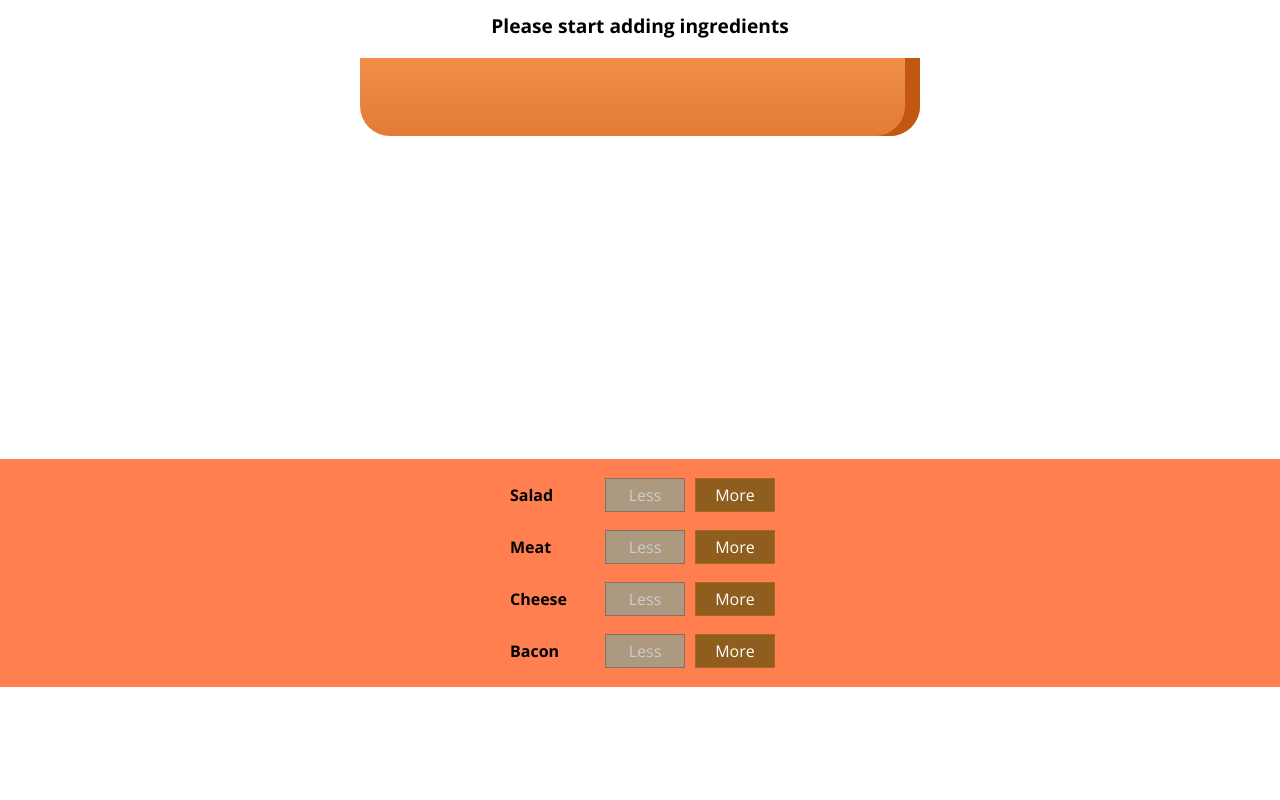
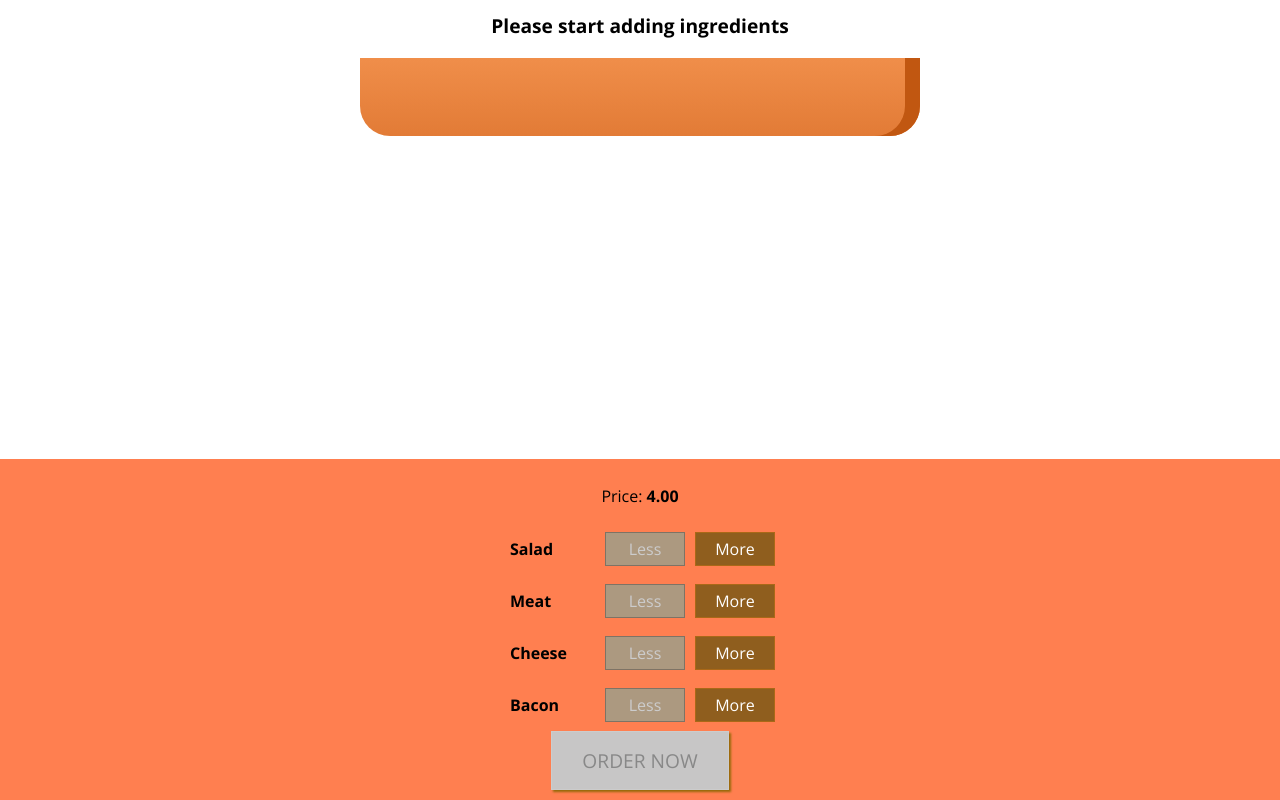
Before and after one commit to ShimnaA/burgerapp, a React (Create React App) app: page / in a window 1280 px wide. Shown: the part 179-979 px from the top of the page. Before the commit the page ends 866 px from the top, so only its background shows below. Built offline with nearby package versions, Linux system fonts and the light colour scheme.

Commit message:
Order Summary modal with Backdrop

```diff
--- a/src/components/Burger/BuildControls/BuildControls.js
+++ b/src/components/Burger/BuildControls/BuildControls.js
@@ -11,6 +11,7 @@
 
 const buildcontrols = (props) => (
         <div className={styles.BuildControls}>
+            <p> Price: <strong>{props.price.toFixed(2)} </strong></p>
             {controls.map(ctrl => (
                 <BurgerControl
                 label={ctrl.label}
@@ -20,6 +21,10 @@
                 disabled={props.disabled[ctrl.type]}
                 />
             ))}
+            <button className={styles.OrderButton}
+            disabled={!props.purchase_able}
+            onClick={props.ordered}>
+                ORDER NOW</button>
         </div>
     );
 
--- a/src/components/Burger/BuildControls/BuildControls.module.css
+++ b/src/components/Burger/BuildControls/BuildControls.module.css
@@ -8,3 +8,44 @@
     margin: auto;
     padding: 10px 0;
 }
+
+.OrderButton {
+    background-color: #DAD735;
+    outline: none;
+    cursor: pointer;
+    border: 1px solid #966909;
+    color: #966909;
+    font-family: inherit;
+    font-size: 1.2em;
+    padding: 15px 30px;
+    box-shadow: 2px 2px 2px #966909;
+}
+
+.OrderButton:hover, .OrderButton:active {
+    background-color: #A0DB41;
+    border: 1px solid #966909;
+    color: #966909;
+}
+
+.OrderButton:disabled {
+    background-color: #C7C6C6;
+    cursor: not-allowed;
+    border: 1px solid #ccc;
+    color: #888888;
+}
+
+.OrderButton:not(:disabled) {
+    animation: enable 0.3s linear;
+}
+
+@keyframes enable {
+    0% {
+        transform: scale(1);
+    }
+    60% {
+        transform: scale(1.1);
+    }
+    100% {
+        transform: scale(1);
+    }
+}
--- /dev/null
+++ b/src/components/Burger/OrderSummary/OrderSummary.js
@@ -0,0 +1,29 @@
+import React from 'react';
+import Aux from '../../../hoc/Auxiliary'
+
+const ordersummary = (props) => {
+    const ordersum = Object.keys(props.igredients)
+        .map(igKey => {
+            return (<li key={igKey}>
+                        <span style={{textTransform: 'capitalize'}}>{igKey}:
+                        </span>
+                        {props.igredients[igKey]}
+                    </li>)
+        }
+        )
+    ;
+
+    return(
+        <Aux>
+            <h3>Your Summary</h3>
+            <p> The delicious Burger with ingredients : </p>
+            <ul>
+                {ordersum}
+            </ul>
+            <p>Continue to Checkout?</p>
+        </Aux>
+    );
+
+};
+
+export default ordersummary;
--- /dev/null
+++ b/src/components/UI/Backdrop/Backdrop.js
@@ -0,0 +1,8 @@
+import React from 'react';
+import styles from './Backdrop.module.css'
+
+const backdrop = (props) => (
+    props.show ? <div className={styles.Backdrop} onClick={props.backdropclicked}></div> : null
+);
+
+export default backdrop;
--- /dev/null
+++ b/src/components/UI/Backdrop/Backdrop.module.css
@@ -0,0 +1,9 @@
+.Backdrop {
+    width: 100%;
+    height: 100%;
+    position: fixed;
+    z-index: 100;
+    left: 0;
+    top: 0;
+    background-color: rgba(0,0,0,0.5);
+}
--- /dev/null
+++ b/src/components/UI/Modal/Modal.js
@@ -0,0 +1,19 @@
+import React from 'react';
+import styles from './Modal.module.css';
+import Aux from '../../../hoc/Auxiliary';
+import Backdrop from '../Backdrop/Backdrop'
+
+const modal = (props) => (
+    <Aux>
+        <Backdrop show={props.show} backdropclicked={props.clicked}/>
+        <div className={styles.Modal}
+        style= {{
+            transform: props.show ? 'translateY(0)' : 'translateY(-100vh)',
+            opacity: props.show? 1: 0
+        }}
+        >
+            {props.children}
+        </div>
+    </Aux>
+);
+export default modal;
--- /dev/null
+++ b/src/components/UI/Modal/Modal.module.css
@@ -0,0 +1,20 @@
+.Modal {
+    position: fixed;
+    z-index: 500;
+    background-color: white;
+    width: 70%;
+    border: 1px solid #ccc;
+    box-shadow: 1px 1px 1px black;
+    padding: 16px;
+    left: 15%;
+    top: 30%;
+    box-sizing: border-box;
+    transition: all 0.3s ease-out;
+}
+
+@media (min-width: 600px) {
+    .Modal {
+        width: 500px;
+        left: calc(50% - 250px);
+    }
+}
--- a/src/containers/BurgerBuilder/BurgerBuider.js
+++ b/src/containers/BurgerBuilder/BurgerBuider.js
@@ -2,7 +2,9 @@
 import Aux from '../../hoc/Auxiliary';
 
 import Burger from '../../components/Burger/Burger';
-import BuildControls from '../../components/Burger/BuildControls/BuildControls'
+import BuildControls from '../../components/Burger/BuildControls/BuildControls';
+import Modal from '../../components/UI/Modal/Modal';
+import OrderSummay from '../../components/Burger/OrderSummary/OrderSummary'
 
 const INGREDIENT_PRICES = {
     salad: 0.5,
@@ -19,9 +21,23 @@
             cheese: 0,
             bacon: 0
         },
-        total: 4,
+        totalPrice: 4,
+        purchasable: false,
+        purchasing: false
 
     }
+
+    updatePurchaseState = (ingred) => {
+        const sum = Object.keys(ingred)
+                .map(igKey => {
+                    return ingred[igKey];
+                })
+                .reduce((sum, el) => {
+                    return sum + el;
+                } ,0);
+            this.setState({purchasable: sum > 0});
+    }
+
     addIngredientHandler = (type) => {
         const oldCount = this.state.ingredient[type];
         const updatedCount = oldCount + 1;
@@ -33,7 +49,7 @@
         const oldPrice = this.state.totalPrice;
         const newPrice = oldPrice + priceAddition;
         this.setState( { totalPrice: newPrice, ingredient: updatedIngredients } );
-
+        this.updatePurchaseState(updatedIngredients);
     }
 
     removeIngredientHandler = (type) => {
@@ -50,7 +66,15 @@
         const oldPrice = this.state.totalPrice;
         const newPrice = oldPrice - priceAddition;
         this.setState( { totalPrice: newPrice, ingredient: updatedIngredients } );
+        this.updatePurchaseState(updatedIngredients);
     }
+    orderHandler = () => {
+        this.setState({purchasing: true});
+    }
+    purchasecancelHandler = () => {
+        this.setState({purchasing: false});
+    }
+
     render(){
         const disabledinfo = {
            ...this.state.ingredient
@@ -60,11 +84,18 @@
         }
         return(
             <Aux>
-                <Burger ingredients={this.state.ingredient}/>
+                <Modal show={this.state.purchasing} clicked={this.purchasecancelHandler}>
+                    <OrderSummay igredients={this.state.ingredient} />
+                </Modal>
+                <Burger ingredients={this.state.ingredient}
+                />
                 <BuildControls
                 ingredientAdded={this.addIngredientHandler}
                 ingredientRemoved={this.removeIngredientHandler}
                 disabled={disabledinfo}
+                price={this.state.totalPrice}
+                purchase_able={this.state.purchasable}
+                ordered={this.orderHandler}
                 />
             </Aux>
         );
```
